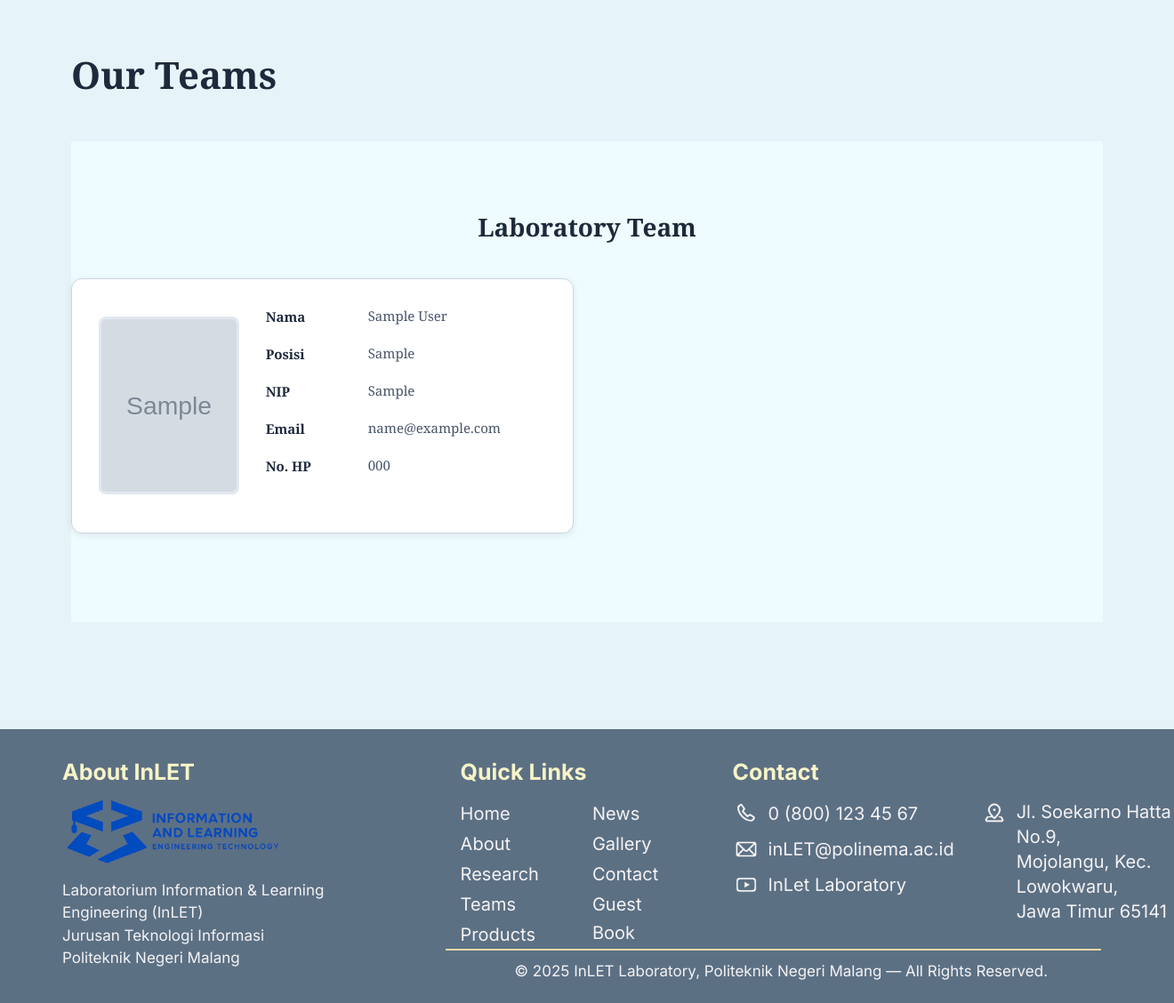
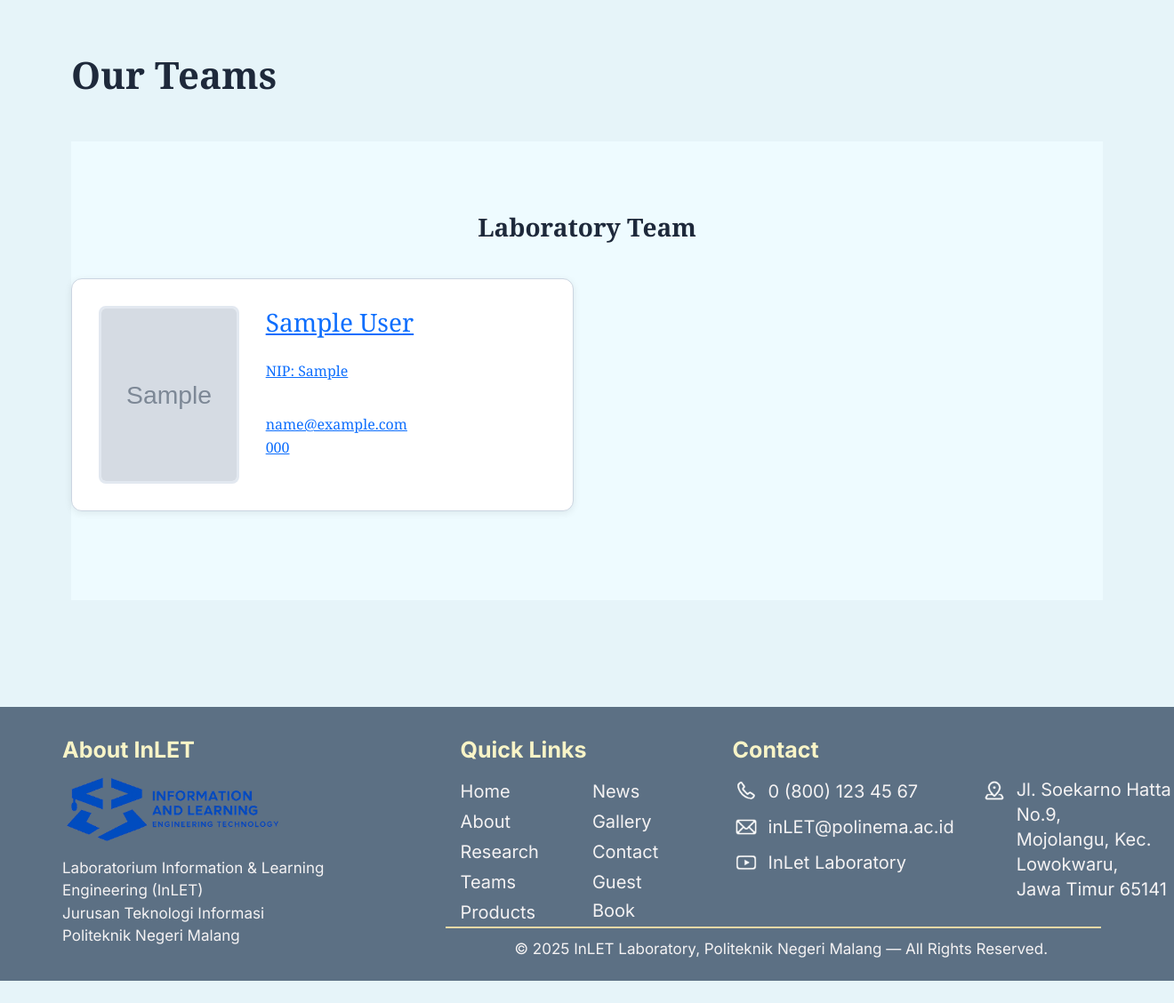
Before and after one commit to MuhammadAryatamaM/Laboratory-Company-Profile-Web, a PHP site: page /index.php?page=teams in a window 1320 px wide. Shown: the part 436-1564 px from the top of the page at 89% size. After the commit the page ends 1539 px from the top, so only its background shows below. Run offline with PHP 8.4, Linux system fonts and the light colour scheme; tables that the repository leaves empty or names only in its code hold one stand-in row (values such as "Sample post"); grey boxes marked "Sample" are stand-in pictures; some libraries are stand-ins or nearby versions.

Commit message:
add detail url for href to polinema data on lecturer

```diff
--- a/admin/module/teams/edit.php
+++ b/admin/module/teams/edit.php
@@ -132,6 +132,11 @@ if (!$can_edit) {
               </div>
 
               <div class="mb-4">
+                <label for="detail_url" class="form-label">Data Polinema URL</label>
+                <input type="text" class="form-control" id="detail_url" name="detail_url" placeholder="https://jti.polinema.ac.id/name" value="<?php echo htmlspecialchars($member['detail_url'] ?? ''); ?>">
+              </div>
+
+              <div class="mb-4">
                 <label class="form-label">Photo</label>
                 <div class="upload-area-member border-2 border-dashed rounded-3 p-5 text-center" style="cursor: pointer; border-color: #e0e0e0;">
                   <i class="fas fa-cloud-upload-alt fs-1 text-muted mb-3 d-block"></i>
--- a/pages/teams.php
+++ b/pages/teams.php
@@ -20,14 +20,14 @@ try {
   echo "Database error: " . $e->getMessage();
 }
 ?>
-<!DOCTYPE html>
+
 <!-- Hero Banner -->
 <section class="hero-banner">
   <img src="assets/img/gallery14.png" alt="InLET Laboratory Team">
 </section>
 
 <!-- Main Content -->
-<main class="teams-container">
+<div class="teams-container">
   <!-- Page Title -->
   <h1 class="page-title">Our Teams</h1>
 
@@ -35,38 +35,38 @@ try {
     <!-- Head of Laboratory Section -->
     <section class="head-section">
       <h2 class="section-title">Head of Laboratory</h2>
+      <a href="<?php echo !empty($head_of_lab['detail_url']) ? htmlspecialchars($head_of_lab['detail_url']) : '#'; ?>" class="profile-link" target="_blank">
         <div class="profile-card head-card">
           <div class="profile-photo">
             <img src="assets/uploads/<?php echo $head_of_lab['photo_url']; ?>" alt="<?php echo $head_of_lab['full_name']; ?>">
           </div>
           <div class="profile-info">
-          <div class="info-item">
-            <span class="info-label">Nama</span>
-            <span class="info-value"><?php echo htmlspecialchars($head_of_lab['full_name']); ?></span>
+            <h3 class="member-name"><?php echo htmlspecialchars($head_of_lab['full_name']); ?></h3>
+            <p class="member-nip">NIP: <?php echo htmlspecialchars($head_of_lab['nip']); ?></p>
+
+            <div class="contact-info">
+              <div class="profile-contact-item">
+                <i class="far fa-envelope"></i>
+                <span><?php echo htmlspecialchars($head_of_lab['email']); ?></span>
               </div>
-          <div class="info-item">
-            <span class="info-label">Posisi</span>
-            <span class="info-value"><?php echo htmlspecialchars($head_of_lab['position']); ?></span>
+              <?php if ($head_of_lab['phone_number']) : ?>
+              <div class="profile-contact-item">
+                <i class="fas fa-phone-alt"></i>
+                <span><?php echo htmlspecialchars($head_of_lab['phone_number']); ?></span>
               </div>
-          <div class="info-item">
-            <span class="info-label">NIP</span>
-            <span class="info-value"><?php echo htmlspecialchars($head_of_lab['nip']); ?></span>
+              <?php endif; ?>
             </div>
-          <div class="info-item">
-            <span class="info-label">Email</span>
-            <span class="info-value"><?php echo htmlspecialchars($head_of_lab['email']); ?></span>
+
+            <?php if ($head_of_lab['facebook_url'] || $head_of_lab['instagram_url'] || $head_of_lab['google_scholar_url']) : ?>
+            <div class="social-links mt-2">
+              <?php if ($head_of_lab['facebook_url']) : ?><object><a href="<?php echo htmlspecialchars($head_of_lab['facebook_url']); ?>" target="_blank" class="social-icon"><i class="fab fa-facebook-f"></i></a></object><?php endif; ?>
+              <?php if ($head_of_lab['instagram_url']) : ?><object><a href="<?php echo htmlspecialchars($head_of_lab['instagram_url']); ?>" target="_blank" class="social-icon"><i class="fab fa-instagram"></i></a></object><?php endif; ?>
+              <?php if ($head_of_lab['google_scholar_url']) : ?><object><a href="<?php echo htmlspecialchars($head_of_lab['google_scholar_url']); ?>" target="_blank" class="social-icon"><i class="fas fa-graduation-cap"></i></a></object><?php endif; ?>
             </div>
-          <div class="info-item">
-            <span class="info-label">No. HP</span>
-            <span class="info-value"><?php echo htmlspecialchars($head_of_lab['phone_number']); ?></span>
-          </div>
-          <div class="info-item social-links">
-            <?php if ($head_of_lab['facebook_url']) : ?><a href="<?php echo htmlspecialchars($head_of_lab['facebook_url']); ?>" target="_blank" class="social-icon"><i class="fab fa-facebook-f"></i></a><?php endif; ?>
-            <?php if ($head_of_lab['instagram_url']) : ?><a href="<?php echo htmlspecialchars($head_of_lab['instagram_url']); ?>" target="_blank" class="social-icon"><i class="fab fa-instagram"></i></a><?php endif; ?>
-            <?php if ($head_of_lab['google_scholar_url']) : ?><a href="<?php echo htmlspecialchars($head_of_lab['google_scholar_url']); ?>" target="_blank" class="social-icon"><i class="fas fa-graduation-cap"></i></a><?php endif; ?>
+            <?php endif; ?>
           </div>
         </div>
-      </div>
+      </a>
     </section>
   <?php endif; ?>
 
@@ -76,45 +76,42 @@ try {
     <div class="team-grid">
       <?php if (!empty($team_members)) : ?>
         <?php foreach ($team_members as $member) : ?>
+          <a href="<?php echo !empty($member['detail_url']) ? htmlspecialchars($member['detail_url']) : '#'; ?>" class="profile-link" target="_blank">
             <div class="profile-card">
               <div class="profile-photo">
                 <img src="assets/uploads/<?php echo $member['photo_url']; ?>" alt="<?php echo $member['full_name']; ?>">
               </div>
               <div class="profile-info">
-              <div class="info-item">
-                <span class="info-label">Nama</span>
-                <span class="info-value"><?php echo htmlspecialchars($member['full_name']); ?></span>
+                <h3 class="member-name"><?php echo htmlspecialchars($member['full_name']); ?></h3>
+                <p class="member-nip">NIP: <?php echo htmlspecialchars($member['nip']); ?></p>
+
+                <div class="contact-info">
+                  <div class="profile-contact-item">
+                    <i class="far fa-envelope"></i>
+                    <span><?php echo htmlspecialchars($member['email']); ?></span>
                   </div>
-              <div class="info-item">
-                <span class="info-label">Posisi</span>
-                <span class="info-value"><?php echo htmlspecialchars($member['position']); ?></span>
+                  <?php if ($member['phone_number']) : ?>
+                  <div class="profile-contact-item">
+                    <i class="fas fa-phone-alt"></i>
+                    <span><?php echo htmlspecialchars($member['phone_number']); ?></span>
                   </div>
-              <div class="info-item">
-                <span class="info-label">NIP</span>
-                <span class="info-value"><?php echo htmlspecialchars($member['nip']); ?></span>
+                  <?php endif; ?>
                 </div>
-              <div class="info-item">
-                <span class="info-label">Email</span>
-                <span class="info-value"><?php echo htmlspecialchars($member['email']); ?></span>
+
+                <?php if ($member['facebook_url'] || $member['instagram_url'] || $member['google_scholar_url']) : ?>
+                <div class="social-links mt-2">
+                  <?php if ($member['facebook_url']) : ?><object><a href="<?php echo htmlspecialchars($member['facebook_url']); ?>" target="_blank" class="social-icon"><i class="fab fa-facebook-f"></i></a></object><?php endif; ?>
+                  <?php if ($member['instagram_url']) : ?><object><a href="<?php echo htmlspecialchars($member['instagram_url']); ?>" target="_blank" class="social-icon"><i class="fab fa-instagram"></i></a></object><?php endif; ?>
+                  <?php if ($member['google_scholar_url']) : ?><object><a href="<?php echo htmlspecialchars($member['google_scholar_url']); ?>" target="_blank" class="social-icon"><i class="fas fa-graduation-cap"></i></a></object><?php endif; ?>
                 </div>
-              <div class="info-item">
-                <span class="info-label">No. HP</span>
-                <span class="info-value"><?php echo htmlspecialchars($member['phone_number']); ?></span>
-              </div>
-              <div class="info-item social-links">
-                <?php if ($member['facebook_url']) : ?><a href="<?php echo htmlspecialchars($member['facebook_url']); ?>" target="_blank" class="social-icon"><i class="fab fa-facebook-f"></i></a><?php endif; ?>
-                <?php if ($member['instagram_url']) : ?><a href="<?php echo htmlspecialchars($member['instagram_url']); ?>" target="_blank" class="social-icon"><i class="fab fa-instagram"></i></a><?php endif; ?>
-                <?php if ($member['google_scholar_url']) : ?><a href="<?php echo htmlspecialchars($member['google_scholar_url']); ?>" target="_blank" class="social-icon"><i class="fas fa-graduation-cap"></i></a><?php endif; ?>
+                <?php endif; ?>
               </div>
             </div>
-          </div>
+          </a>
         <?php endforeach; ?>
       <?php else : ?>
         <p>No other team members found.</p>
       <?php endif; ?>
     </div>
   </section>
-</main>
-</body>
-
-</html>
+</div>
```
Also changed, not shown: admin/module/teams/create.php (+6 -1 lines). Lines whose indentation alone changed are shown as unchanged.
